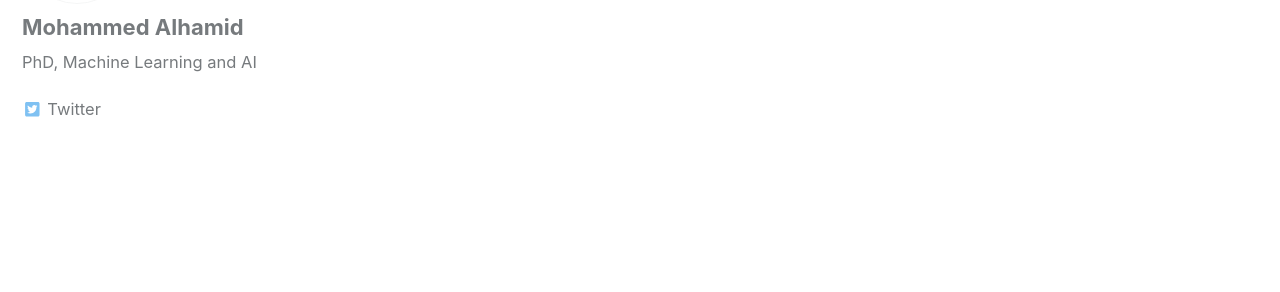
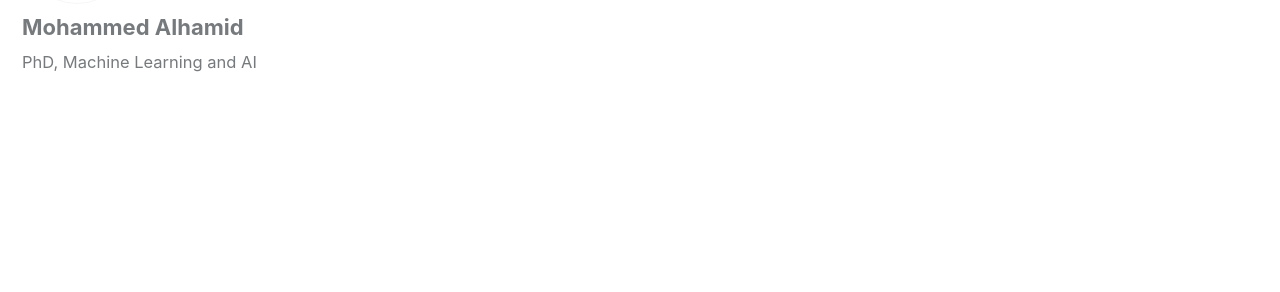
Before and after one commit to malhamid/malhamid.github.io, a Jekyll site: the page built from index.html, in a window 1280 px wide. Shown: the part 217-509 px from the top of the page. Built offline with Jekyll 4.4.1, drawn with Linux system fonts in a browser that asks for light colours; cached includes are drawn as plain includes; nearby versions of some CDN libraries; the list of posts is cut into pages by our own code.

Commit message:
Updating the profile

```diff
--- a/_config.yml
+++ b/_config.yml
@@ -110,10 +110,6 @@ author:
   avatar           : "/assets/images/alhamid-profile.jpg"
   bio              : "PhD, Machine Learning and AI"
   email            :
-  links:
-    - label: "Twitter"
-      icon: "fab fa-fw fa-twitter-square"
-      url: "https://twitter.com/malhamid"
 
 # Site Footer
 footer:
```
Also changed, not shown: 2 other files.
